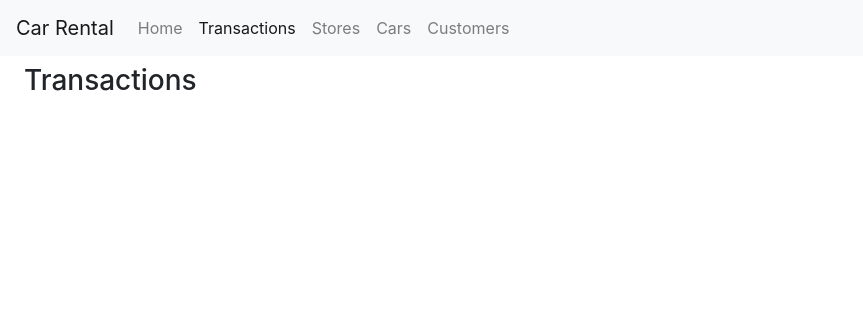
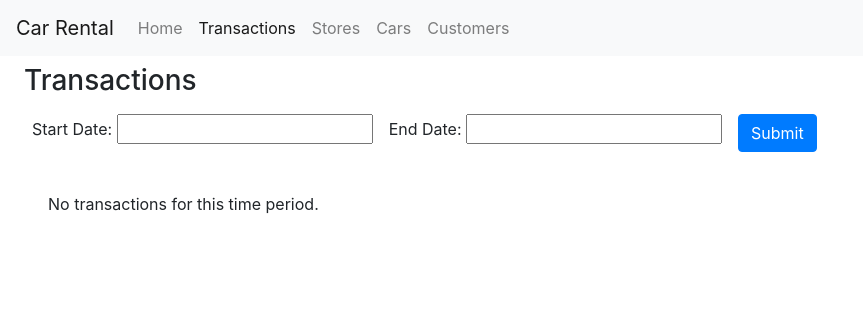
Before and after one commit to thomasvogelaar/IFB299, a Django app: page /transactions in a window 1280 px wide. Shown: the top 316 px of the page, without its empty margins (0-863 px from the left). Run offline with Django 3.2, Linux system fonts and the light colour scheme; the visitor is signed in with stand-in values (Sample User, id 1); data that the repository does not hold is empty; some libraries are stand-ins or nearby versions.

Commit message:
Added transactions list with date pick.

```diff
--- /dev/null
+++ b/carrental/core/forms.py
@@ -0,0 +1,6 @@
+from django import forms
+from bootstrap_datepicker_plus import DatePickerInput
+
+class TransactionsGetForm(forms.Form):
+    start_date = forms.DateField(label="Start Date", widget=DatePickerInput(attrs={'class': 'form-control' }))
+    end_date = forms.DateField(label="End Date", widget=DatePickerInput(attrs={'class': 'form-control' }))
--- a/carrental/core/urls.py
+++ b/carrental/core/urls.py
@@ -13,6 +13,6 @@ urlpatterns = [
     path('cars/<int:pk>', login_required(views.CarDetailView.as_view()), name='cardetails'),
     path('customers', views.customerlist, name='customerlist'),
     path('customers/<int:customer_id>', views.customerdetails, name='customerdetails'),
-    path('transactions', login_required(views.TransactionListView.as_view()), name='transactionlist'),
+    path('transactions', views.transactionlist, name='transactionlist'),
     path('transactions/<int:transaction_id>', views.transactiondetails, name='transactiondetails')
 ]
--- a/carrental/core/views.py
+++ b/carrental/core/views.py
@@ -1,9 +1,11 @@
 from django.core import paginator
 from django.contrib.auth.decorators import login_required
-from django.http import HttpResponse
+from django.http import HttpResponse, HttpResponseRedirect
 from django.shortcuts import get_object_or_404, render
 from django.views import generic
 from .models import Car, Customer, Store, Transaction
+from .forms import TransactionsGetForm
+from datetime import datetime, timedelta, time
 
 
 @login_required
@@ -83,17 +85,29 @@ def customerdetails(request, customer_id):
 
 @login_required
 def transactionlist(request):
-    return HttpResponse("This is the list of transactions")
-
+    param = request.GET.get('start_date')
+    if param is None:
+        form = TransactionsGetForm()
+    else:
+        form = TransactionsGetForm(request.GET)
+        if form.is_valid():
+            start_date = form.cleaned_data['start_date']
+            end_date = form.cleaned_data['end_date'] + timedelta(days=1)
+            transactions = Transaction.objects.filter(
+                time__gte=start_date
+            ).filter(
+                time__lte=end_date
+            )
+            transactions_page = request.GET.get("page")
+            print(transactions_page)
+            transactions_paginator = paginator.Paginator(transactions, 1)
+            try:
+                transactions_page_obj = transactions_paginator.page(transactions_page)
+            except:
+                transactions_page_obj = transactions_paginator.page(1)
+            return render(request, 'core/transaction_list.html', {'form': form, 'transaction_list': transactions, 'page_obj': transactions_page_obj, 'paginator': transactions_paginator })
+    return render(request, 'core/transaction_list.html', {'form': form })
 
 @login_required
 def transactiondetails(request, transaction_id):
     return HttpResponse("This is the details page for transaction id %s." % transaction_id)
-
-class TransactionListView(generic.ListView):
-    template_name = "core/transaction_list"
-    context_object_name = 'transaction_list'
-    paginate_by = 10
-    def get_queryset(self):
-        """ Returns a list of transactions """
-        return Transaction.objects.order_by('id')
--- a/carrental/templates/base.html
+++ b/carrental/templates/base.html
@@ -1,7 +1,11 @@
-{% load static %}
-<link rel="stylesheet" href="{% static 'css/styles.css' %}">
-<link rel="stylesheet" href="https://stackpath.bootstrapcdn.com/bootstrap/4.1.3/css/bootstrap.min.css" integrity="sha384-MCw98/SFnGE8fJT3GXwEOngsV7Zt27NXFoaoApmYm81iuXoPkFOJwJ8ERdknLPMO" crossorigin="anonymous">
-<link rel="stylesheet" href="https://use.fontawesome.com/releases/v5.3.1/css/all.css" integrity="sha384-mzrmE5qonljUremFsqc01SB46JvROS7bZs3IO2EmfFsd15uHvIt+Y8vEf7N7fWAU" crossorigin="anonymous">
+<head>
+    {% load static %}
+    <link rel="stylesheet" href="{% static 'css/styles.css' %}">
+    {% load bootstrap4 %}
+    {% bootstrap_css %}
+    {% bootstrap_javascript jquery='full' %}
+    <link rel="stylesheet" href="https://use.fontawesome.com/releases/v5.3.1/css/all.css" integrity="sha384-mzrmE5qonljUremFsqc01SB46JvROS7bZs3IO2EmfFsd15uHvIt+Y8vEf7N7fWAU" crossorigin="anonymous">
+</head>
 {% block nav %}
 <nav class="navbar navbar-expand-lg navbar-light bg-light">
     <a class="navbar-brand" href="#">Car Rental</a>
--- a/carrental/templates/core/transaction_list.html
+++ b/carrental/templates/core/transaction_list.html
@@ -2,5 +2,57 @@
 {% block nav-transactions %}<a class="nav-link active" href="/transactions">Transactions</a>{% endblock %}
 
 {% block content %}
+{{ form.media }}
 <h3 class="pl-4 pt-2">Transactions</h3>
+<div class="transaction-content pl-4">
+    <div class="transaction-criteria">
+        <form action="/transactions" method="get">
+            {% csrf_token %}
+            <div class="d-flex pt-2 pb-4">
+                <div class="px-2">
+                    {{ form.start_date.errors }}
+                    <label for="{{ form.start_date.id_for_label }}">Start Date:</label>
+                    {{ form.start_date }}
+                </div>
+                <div class="px-2">
+                    {{ form.end_date.errors }}
+                    <label for="{{ form.end_date.id_for_label }}">End Date:</label>
+                    {{ form.end_date }}
+                </div>
+                <div class="px-2 d-flex mt-auto">
+                    <input type="submit" value="Submit" class="btn btn-primary" style="height: 38px;">
+                </div>
+            </div>
+        </form>
+    </div>
+</div>
+{% if transaction_list %}
+    <div class="table-responsive pl-4 pr-4 pt-1">
+        <table class="table">
+            <thead>
+                <tr>
+                    <th>Transaction Id</th>
+                    <th>Customer</th>
+                    <th>Car</th>
+                    <th>Date/Time</th>
+                    <th>Type</th>
+                </tr>
+            </thead>
+            <tbody>
+            {% for transaction in page_obj.object_list %}
+                <tr>
+                    <td>{{ transaction.id }}</td>
+                    <td><a href="/customers/{{ transaction.customer.id }}">{{ transaction.customer.name }}</a></td>
+                    <td><a href="/cars/{{ transaction.car.id }}">{{ transaction.car|stringformat:"s" }}</a></td>
+                    <td>{{ transaction.time }}</td>
+                    <td>{{ transaction.get_type_display }}</td>
+                </tr>
+            {% endfor %}
+            </tbody>
+        </table>
+    </div>
+    {% include "../pagination.html" %}
+{% else %}
+    <p class="pl-5">No transactions for this time period.</p>
+{% endif %}
 {% endblock %}
```
Also changed, not shown: carrental/core/templatetags/url_replace.py (added, +8 -0 lines), carrental/settings.py (+7 -0 lines), carrental/templates/pagination.html (+5 -4 lines), carrental/core/templatetags/__init__.py (added).
